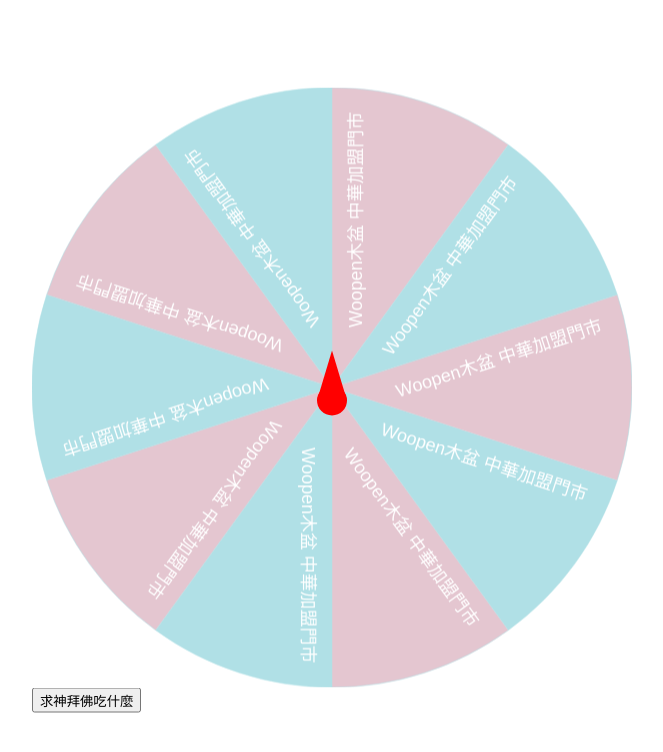
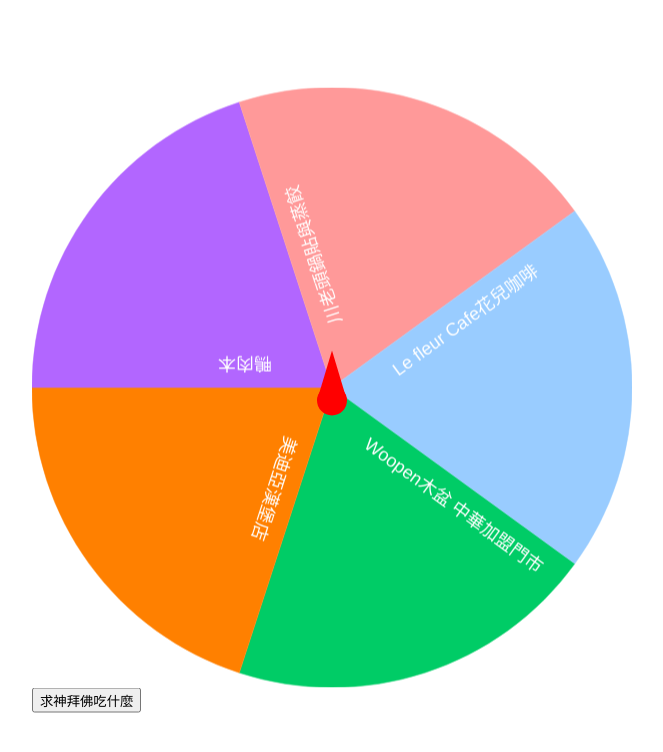
Before and after one commit to HHane1021/What-s-for-lunch, a plain HTML site: page index.html in a window 1280 px wide. Shown: the whole page, without its empty margins (308-971 px from the left). Drawn offline with nearby package versions, Linux system fonts and the light colour scheme.

Commit message:
Modify turntable data by json

```diff
--- a/food.json
+++ b/food.json
@@ -1,6 +1,27 @@
 [
     {
         "shop": "Woopen木盆 中華加盟門市",
-        "address": "801高雄市前金區中華三路139號"
+        "address": "801高雄市前金區中華三路139號",
+        "color": "#00CC66"
+    },
+    {
+        "shop": "美迪亞漢堡店",
+        "address": "801高雄市前金區六合二路124號",
+        "color": "#FF8000"
+    },
+    {
+        "shop": "鴨肉本",
+        "address": "803高雄市鹽埕區富野路107號",
+        "color": "#B266FF"
+    },
+    {
+        "shop": "川老頭鍋貼與蒸餃",
+        "address": "800高雄市新興區六合二路89號之一",
+        "color": "#FF9999"
+    },
+    {
+        "shop": "Le fleur Cafe花兒咖啡",
+        "address": "801高雄市前金區六合二路190號",
+        "color": "#99CCFF"
     }
 ]
--- a/index.html
+++ b/index.html
@@ -3,13 +3,6 @@
 <head>
     <title>What's for lunch</title>
     <script type="text/javascript" src="https://ajax.googleapis.com/ajax/libs/jquery/3.5.1/jquery.min.js"></script>
-    <script>
-        // $(function() {
-        //     $.getJSON('./food.json', function (json) {
-        //         console.log(json);
-        //     });
-        // });
-    </script>
     <style type="text/css">
         body {
             overflow: hidden;
@@ -62,37 +55,39 @@
     </div>
 </body>
 <script>
-    var ctx = canvas.getContext('2d');
-    var num = 10;
-    var targetDeg = 0;
-    for (var i = 0; i < num; i++) {
+    $(function() {
+        // get food json
+        let food = [];
+        let targetDeg = 0;
+        $.getJSON('./food.json', function (json) {
+            food = json;
+            const ctx = canvas.getContext('2d');
+            const total = food.length;
+            for (let i = 0; i < total; ++i) {
                 ctx.save();
                 // 扇形
                 ctx.beginPath();
                 ctx.translate(300, 300);
                 ctx.moveTo(0, 0);
-        ctx.rotate((360 / num * i + 360 / num / 2) * Math.PI / 180);
-        ctx.arc(0, 0, 300, 0, 2 * Math.PI / num, false);
-        if (i % 2 == 0) {
-            ctx.fillStyle = '#b0e0e6';
-        } else {
-            ctx.fillStyle = '#e4c6d0';
-        }
+                ctx.rotate((360 / total * i + 360 / total / 2) * Math.PI / 180);
+                ctx.arc(0, 0, 300, 0, 2 * Math.PI / total, false);
+                ctx.fillStyle = food[i].color;
                 ctx.fill();
 
                 // 框
                 ctx.lineWidth = 0.5;
-        ctx.strokeStyle = '#b0e0e6';
+                ctx.strokeStyle = food[i].color;
                 ctx.stroke();
 
                 // 文字
-        ctx.fillStyle = '#fff';
+                ctx.fillStyle = '#ffffff';
                 ctx.font = '18px sans-serif';
-        ctx.fillText('Woopen木盆 中華加盟門市', 60, 30);
+                ctx.fillText(food[i].shop, 60, 30);
 
                 // 恢复前一個狀態
                 ctx.restore();
             }
+        });
 
         $('#btn').click(function () {
             $('#canvas').css('transition','all 6s linear');
@@ -103,6 +98,7 @@
                 $('#canvas').css('transform', `rotate(${targetDeg}deg)`);
             }, 100);
         });
+    });
 </script>
 
 </html>
```
Lines whose indentation alone changed are shown as unchanged.
